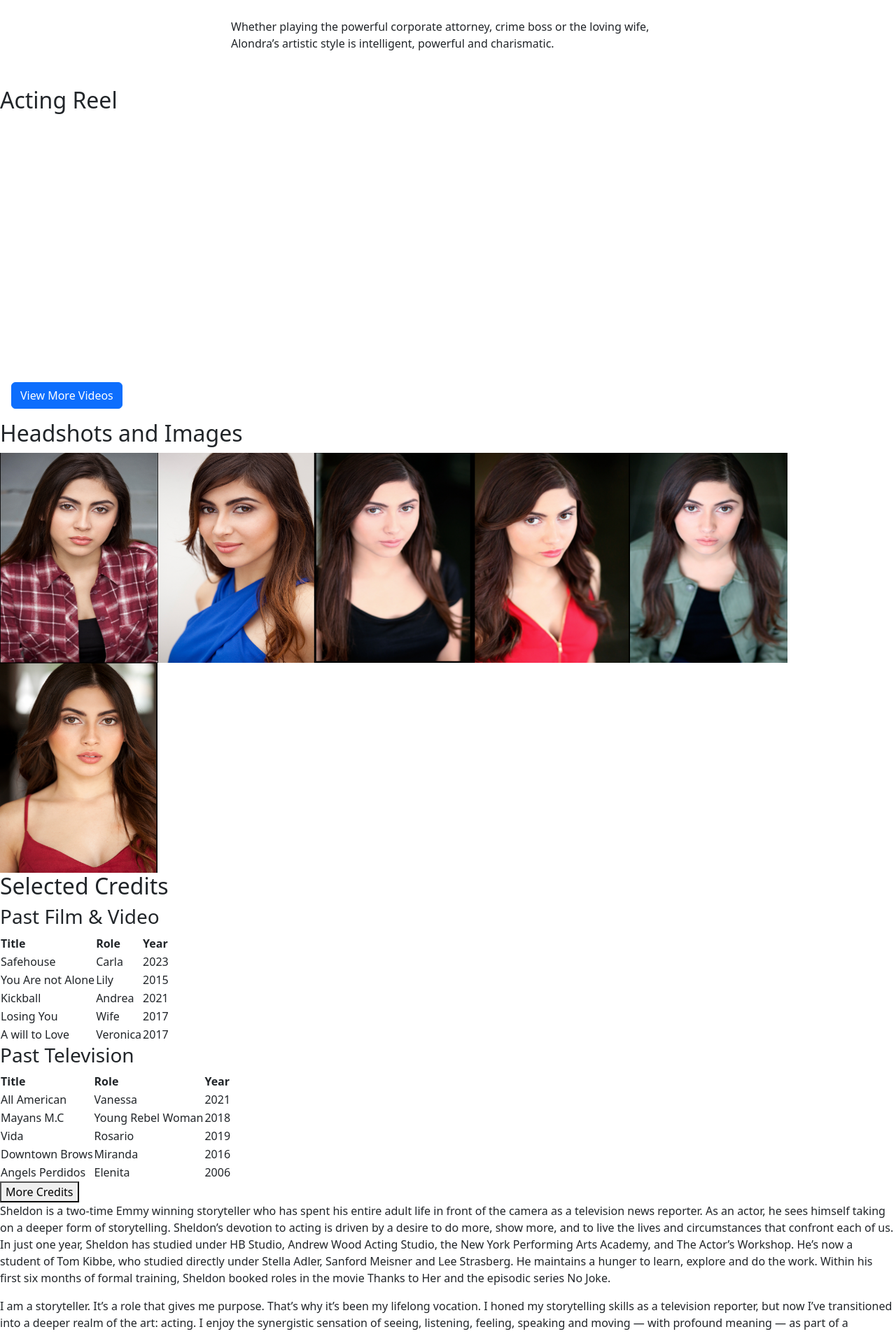
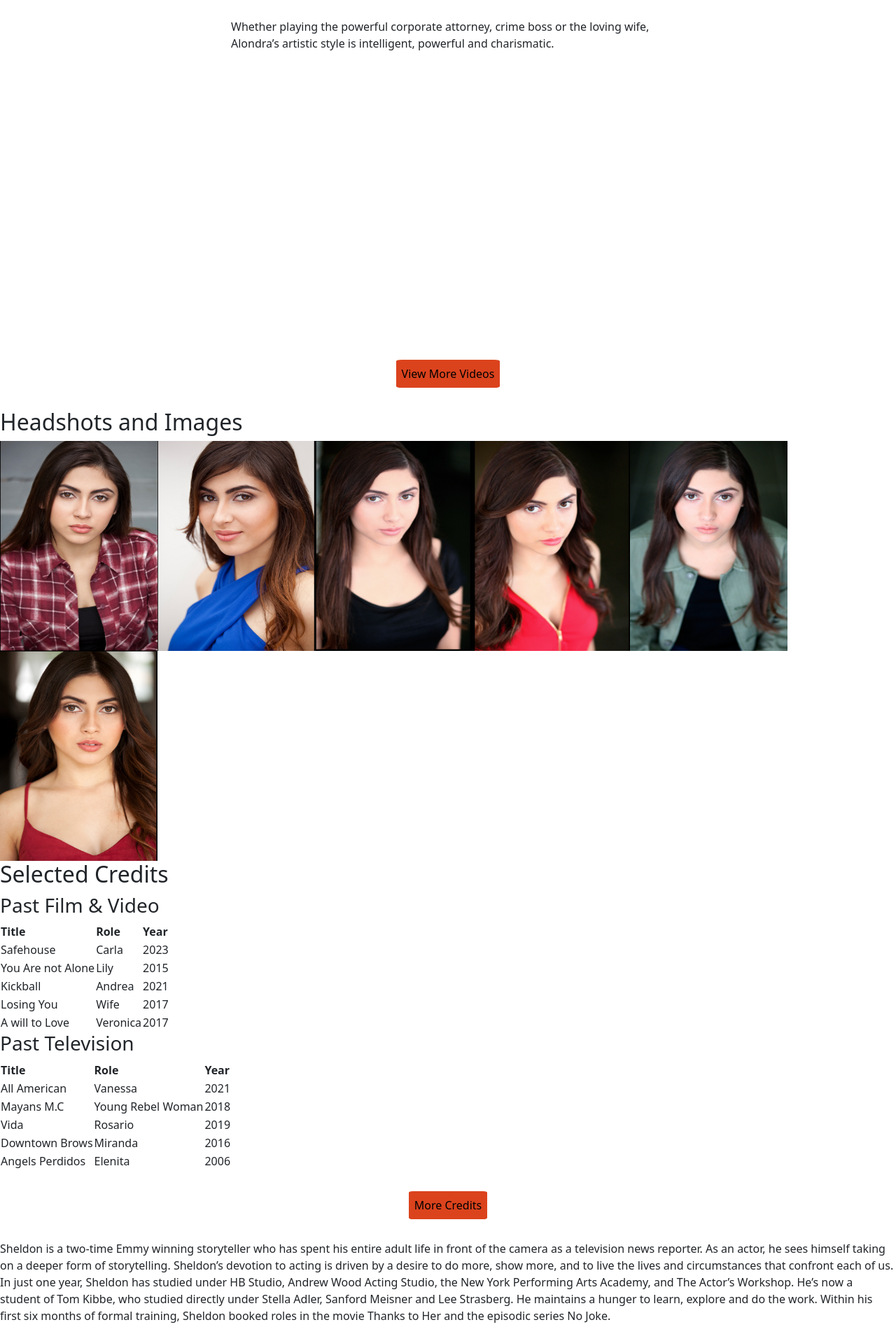
Before and after one commit to dudahamilton/acting-web, a Next.js app in the folder acting-web/: page / in a window 1280 px wide. Shown: the part 780-2686 px from the top of the page at 70% size. Built offline with nearby package versions, Linux system fonts and the light colour scheme.

Commit message:
centers buttons

```diff
--- a/acting-web/pages/index.js
+++ b/acting-web/pages/index.js
@@ -29,12 +29,13 @@ export default function Home() {
         <p className={styles.firstImage}>Whether playing the powerful corporate attorney, crime boss or the loving wife, Alondra’s artistic style is intelligent, powerful and charismatic. </p>
         </div>
 
-        <div>
-          <h2>Acting Reel</h2>
-          <ReactPlayer url='https://www.youtube.com/watch?v=XVh8Q695rCo' />
+
+
+          <ReactPlayer className={styles.showreel} url='https://www.youtube.com/watch?v=XVh8Q695rCo' />
           <a href='https://www.youtube.com/@ialondradelgado' target="_blank">
-          <button className="btn btn-primary m-3">View More Videos</button></a>
-        </div>
+          <div className={styles.container}><button className={styles.btn}>View More Videos</button></div>
+          </a>
+
         <h2>Headshots and Images </h2>
         <div>
         <Image
@@ -153,7 +154,11 @@ export default function Home() {
         </table>
         </div>
 
-        <a target="_blank" href='https://pro.imdb.com/name/nm4549589/credits'><button>More Credits</button></a>
+        <a target="_blank" href='https://pro.imdb.com/name/nm4549589/credits'>
+          <div className={styles.container}>
+            <button className={styles.btn}>More Credits</button>
+          </div>
+        </a>
 
         {/* <img /> */}
         <p>
--- a/acting-web/styles/Home.module.css
+++ b/acting-web/styles/Home.module.css
@@ -8,3 +8,20 @@
     display: flex;
     margin: 0 auto;
 }
+.showreel {
+    margin: 0 auto;
+
+}
+.container{
+    text-align: center;
+}
+.btn {
+    background-color: #db431d;
+    padding: 8px;
+    margin: 30px;
+    border: #db431d;
+    border-radius: 5%;
+    justify-content: center;
+
+
+}
```
